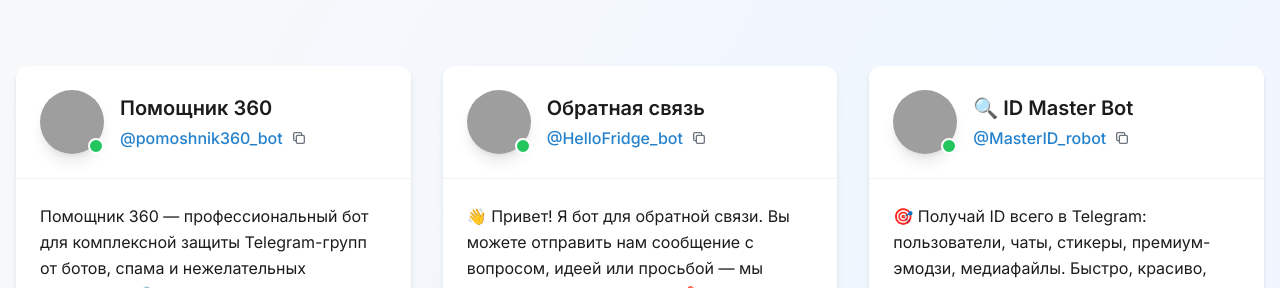
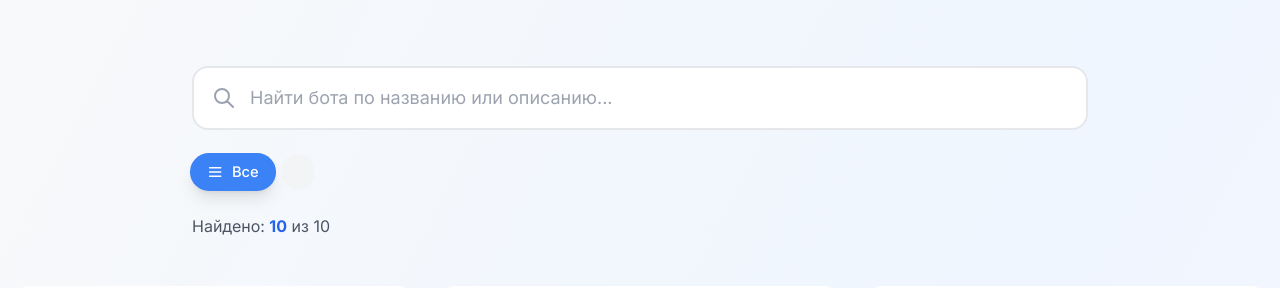
Before and after one commit to dimasik47k-ship-it/tegbi, a Next.js app: page / in a window 1280 px wide. Shown: the part 282-570 px from the top of the page. Built offline with nearby package versions, Linux system fonts and the light colour scheme; grey boxes are pictures that could not be loaded.

Commit message:
feat: добавил поиск ботов и обновил навбар

```diff
--- /dev/null
+++ b/components/BotSearch.js
@@ -0,0 +1,119 @@
+import { useState, useMemo, useEffect } from 'react';
+import bots from '../data/bots';
+
+export default function BotSearch({ onFilter }) {
+  const [query, setQuery] = useState('');
+  const [selectedCategory, setSelectedCategory] = useState('all');
+
+  // Получаем все уникальные категории
+  const categories = useMemo(() => {
+    const cats = [...new Set(bots.map(bot => bot.category))];
+    return ['all', ...cats];
+  }, []);
+
+  // Фильтрация ботов
+  const filteredBots = useMemo(() => {
+    return bots.filter(bot => {
+      const matchesSearch = query === '' ||
+        bot.name.toLowerCase().includes(query.toLowerCase()) ||
+        bot.username.toLowerCase().includes(query.toLowerCase()) ||
+        (bot.description && bot.description.toLowerCase().includes(query.toLowerCase()));
+
+      const matchesCategory = selectedCategory === 'all' || bot.category === selectedCategory;
+
+      return matchesSearch && matchesCategory;
+    });
+  }, [query, selectedCategory]);
+
+  // Уведомляем родительский компонент об изменении результатов
+  useEffect(() => {
+    if (onFilter) {
+      onFilter(filteredBots);
+    }
+  }, [filteredBots, onFilter]);
+
+  return (
+    <div className="w-full max-w-4xl mx-auto">
+
+      {/* Поисковая строка */}
+      <div className="mb-6">
+        <div className="relative">
+          <input
+            type="text"
+            placeholder="Найти бота по названию или описанию..."
+            value={query}
+            onChange={(e) => setQuery(e.target.value)}
+            className="w-full px-6 py-4 pl-14 text-lg rounded-2xl border-2 border-gray-200
+                       focus:border-blue-500 focus:outline-none focus:ring-4 focus:ring-blue-100
+                       transition-all duration-200 dark:bg-gray-800 dark:border-gray-700 dark:text-white"
+          />
+          <svg className="absolute left-5 top-1/2 -translate-y-1/2 w-6 h-6 text-gray-400"
+               fill="none" stroke="currentColor" viewBox="0 0 24 24">
+            <path strokeLinecap="round" strokeLinejoin="round" strokeWidth={2}
+                  d="M21 21l-6-6m2-5a7 7 0 11-14 0 7 7 0 0114 0z" />
+          </svg>
+          {query && (
+            <button
+              onClick={() => setQuery('')}
+              className="absolute right-4 top-1/2 -translate-y-1/2 text-gray-400 hover:text-gray-600 transition-colors"
+              aria-label="Очистить поиск"
+            >
+              <svg className="w-5 h-5" fill="none" stroke="currentColor" viewBox="0 0 24 24">
+                <path strokeLinecap="round" strokeLinejoin="round" strokeWidth={2} d="M6 18L18 6M6 6l12 12" />
+              </svg>
+            </button>
+          )}
+        </div>
+      </div>
+
+      {/* Фильтр по категориям */}
+      <div className="mb-6 flex flex-wrap gap-2">
+        <button
+          onClick={() => setSelectedCategory('all')}
+          className={`px-4 py-2 rounded-full text-sm font-medium transition-all duration-200 flex items-center gap-2 ${
+            selectedCategory === 'all'
+              ? 'bg-blue-500 text-white shadow-lg scale-105'
+              : 'bg-gray-100 text-gray-700 hover:bg-gray-200 dark:bg-gray-800 dark:text-gray-300'
+          }`}
+        >
+          <svg className="w-4 h-4" fill="none" stroke="currentColor" viewBox="0 0 24 24">
+            <path strokeLinecap="round" strokeLinejoin="round" strokeWidth={2} d="M4 6h16M4 12h16M4 18h16" />
+          </svg>
+          Все
+        </button>
+        {categories.filter(cat => cat !== 'all').map((cat) => (
+          <button
+            key={cat}
+            onClick={() => setSelectedCategory(cat)}
+            className={`px-4 py-2 rounded-full text-sm font-medium transition-all duration-200 ${
+              selectedCategory === cat
+                ? 'bg-blue-500 text-white shadow-lg scale-105'
+                : 'bg-gray-100 text-gray-700 hover:bg-gray-200 dark:bg-gray-800 dark:text-gray-300'
+            }`}
+          >
+            {cat}
+          </button>
+        ))}
+      </div>
+
+      {/* Счётчик результатов */}
+      <div className="mb-4 text-gray-600 dark:text-gray-400">
+        Найдено: <span className="font-bold text-blue-600">{filteredBots.length}</span> из {bots.length}
+      </div>
+
+      {/* Пустой результат */}
+      {filteredBots.length === 0 && query && (
+        <div className="text-center py-12">
+          <div className="w-16 h-16 bg-gray-100 dark:bg-gray-800 rounded-full flex items-center justify-center mx-auto mb-4">
+            <svg className="w-8 h-8 text-gray-400" fill="none" stroke="currentColor" viewBox="0 0 24 24">
+              <path strokeLinecap="round" strokeLinejoin="round" strokeWidth={2} d="M9.172 16.172a4 4 0 015.656 0M9 10h.01M15 10h.01M21 12a9 9 0 11-18 0 9 9 0 0118 0z" />
+            </svg>
+          </div>
+          <p className="text-gray-600 dark:text-gray-400">
+            Попробуй изменить запрос или выбрать другую категорию
+          </p>
+        </div>
+      )}
+    </div>
+  );
+}
--- a/pages/index.js
+++ b/pages/index.js
@@ -3,6 +3,7 @@
 import BotCard from '../components/BotCardNew';
 import BotModal from '../components/BotModal';
 import Navbar from '../components/Navbar';
+import BotSearch from '../components/BotSearch';
 import botsDB from '../data/bots';
 
 /**
@@ -11,6 +12,7 @@
 export default function Home() {
   const [selectedBot, setSelectedBot] = useState(null);
   const [isLoaded, setIsLoaded] = useState(false);
+  const [displayedBots, setDisplayedBots] = useState(botsDB);
   const audioRef = useRef(null);
 
   // Создаём аудио контекст для звуков (только после первого взаимодействия)
@@ -72,9 +74,14 @@
           </p>
         </div>
 
+        {/* Поиск ботов */}
+        <div className={`mb-12 transition-all duration-700 delay-300 ${isLoaded ? 'opacity-100 translate-y-0' : 'opacity-0 translate-y-10'}`}>
+          <BotSearch onFilter={(filtered) => setDisplayedBots(filtered)} />
+        </div>
+
         {/* Сетка карточек ботов с анимацией появления */}
         <div className="grid grid-cols-1 md:grid-cols-2 lg:grid-cols-3 gap-8 pb-8">
-          {botsDB.map((bot, index) => (
+          {displayedBots.map((bot, index) => (
             <div
               key={bot.id}
               className={`transition-all duration-700 ${isLoaded ? 'opacity-100 translate-y-0' : 'opacity-0 translate-y-10'}`}
```
